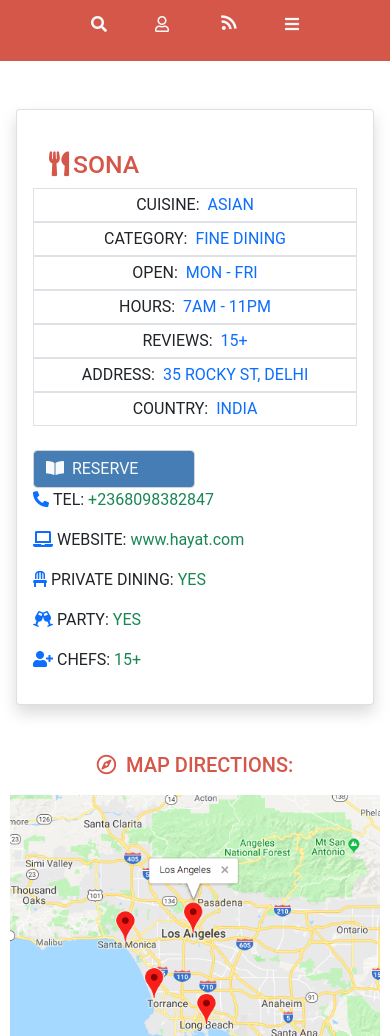
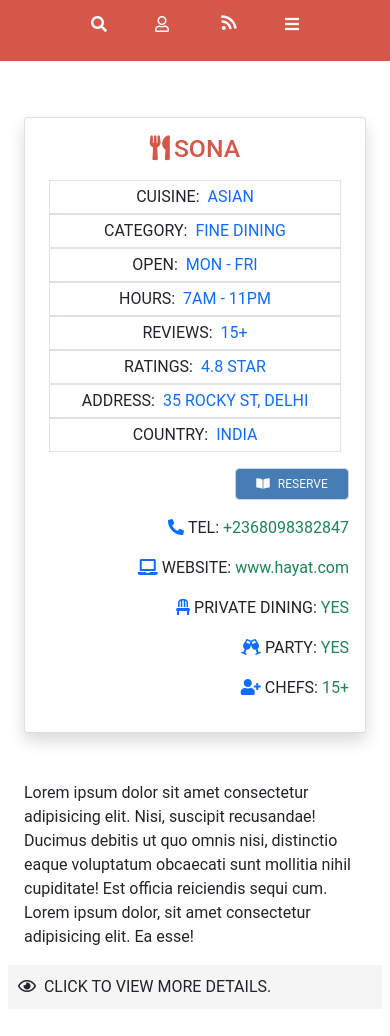
Before and after one commit to ZeenatLawal/Directory-of-Restaurants, a plain HTML site: page details.html in a window 390 px wide. Shown: the part 60-1096 px from the top of the page. Drawn offline with nearby package versions, Linux system fonts and the light colour scheme.

Commit message:
Add styling to details page for mobile screen

```diff
--- a/details.html
+++ b/details.html
@@ -36,12 +36,12 @@
       </div>
     </nav>
   </header>
-  <main>
+  <main class="p-2 p-md-5">
     <!-- Details -->
-    <section>
+    <section class="details">
       <div class="card shadow my-5 mx-3 p-3">
-        <div class="my-4">
-          <h2 class="main-text px-3"><i class="fas fa-utensils main-text me-1"></i>SONA</h2>
+        <h2 class="main-text px-3 text-center text-md-start mb-0"><i class="fas fa-utensils main-text me-1"></i>SONA</h2>
+        <div class="my-3 mx-2 detail-container">
           <div class="border">
             <p class="m-1 text-center">CUISINE:<span class="text-primary ps-2">ASIAN</span></p>
           </div>
@@ -58,22 +58,31 @@
             <p class="m-1 text-center">REVIEWS:<span class="text-primary ps-2">15+</span></p>
           </div>
           <div class="border">
+            <p class="m-1 text-center">RATINGS:<span class="text-primary ps-2">4.8 STAR</span></p>
+          </div>
+          <div class="border">
             <p class="m-1 text-center">ADDRESS:<span class="text-primary ps-2">35 ROCKY ST, DELHI</span></p>
           </div>
           <div class="border">
             <p class="m-1 text-center">COUNTRY:<span class="text-primary ps-2">INDIA</span></p>
           </div>
         </div>
-        <div>
-          <a href="#" class="filter-search form-control text-light text-decoration-none w-50"><i class="fas fa-book-open"></i>&nbsp; RESERVE</a>
+        <div class="d-flex flex-column align-items-end">
+          <button type="submit" class="filter-search form-control text-light text-decoration-none text-center"><i class="fas fa-book-open pe-2"></i>RESERVE</button>
         </div>
-        <div>
-          <p><i class="fas fa-phone text-primary me-1"></i>TEL: <a href="#" class="text-decoration-none text-success">+2368098382847</a></p>
+        <div class="d-flex flex-column flex-md-row align-items-end mt-3">
+          <p class="fs-md-6"><i class="fas fa-phone text-primary me-1"></i>TEL: <a href="#" class="text-decoration-none text-success">+2368098382847</a></p>
           <p><i class="fas fa-laptop text-primary me-1"></i>WEBSITE: <a href="#" class="text-decoration-none text-success">www.hayat.com</a></p>
           <p><i class="fas fa-chair text-primary me-1"></i>PRIVATE DINING: <a href="#" class="text-decoration-none text-success">YES</a></p>
           <p><i class="fas fa-glass-cheers text-primary me-1"></i>PARTY: <a href="#" class="text-decoration-none text-success">YES</a></p>
           <p><i class="fas fa-user-plus text-primary me-1"></i>CHEFS: <a href="#" class="text-decoration-none text-success">15+</a></p>
         </div>
+      </div>
+      <div class="px-3">
+        <p>Lorem ipsum dolor sit amet consectetur adipisicing elit. Nisi, suscipit recusandae! Ducimus debitis ut quo omnis nisi, distinctio eaque voluptatum obcaecati sunt mollitia nihil cupiditate! Est officia reiciendis sequi cum. Lorem ipsum dolor, sit amet consectetur adipisicing elit. Ea esse!</p>
+      </div>
+      <div class="more-details">
+        <p><i class="far fa-eye"></i>&nbsp; CLICK TO VIEW MORE DETAILS.</p>
       </div>
     </section>
     <!-- Map -->
--- a/style.css
+++ b/style.css
@@ -157,6 +157,22 @@ form {
   padding: 10px;
 }
 
+.details button {
+  width: 37%;
+  font-size: 12px;
+}
+
+.more-details {
+  background-color: #f5f5f5;
+  margin-bottom: 30px;
+}
+
+.more-details p {
+  padding: 10px;
+  font-size: 1rem;
+  margin: 0;
+}
+
 @media screen and (min-width: 768px) {
   .header {
     flex-direction: row;
@@ -240,6 +256,17 @@ form {
     grid-template-columns: 3fr 3fr;
     gap: 10px 30px;
   }
+
+  .detail-container {
+    display: grid;
+    grid-template-columns: 3fr 3fr;
+    gap: 5px;
+  }
+
+  .details button {
+    width: 20%;
+    font-size: 14px;
+  }
 }
 
 @media screen and (min-width: 1024px) {
```
